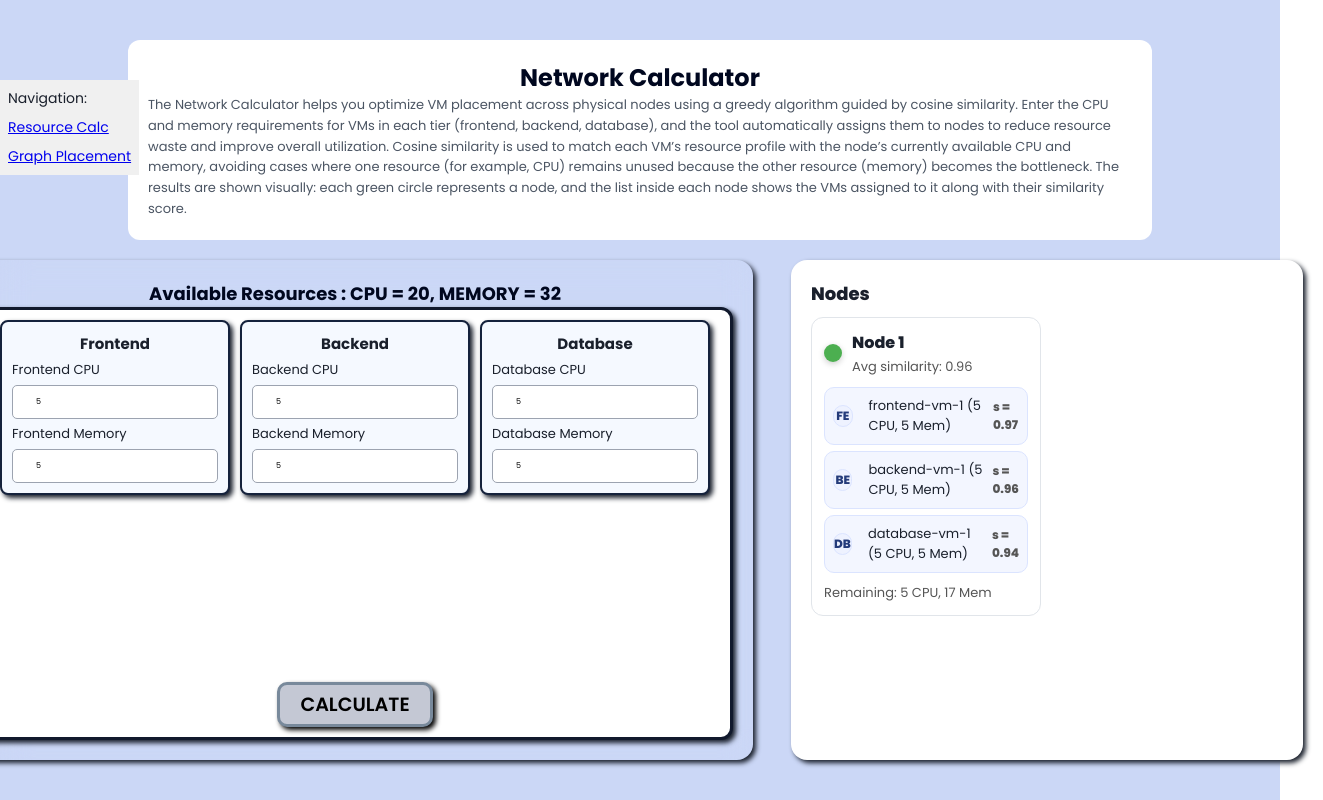
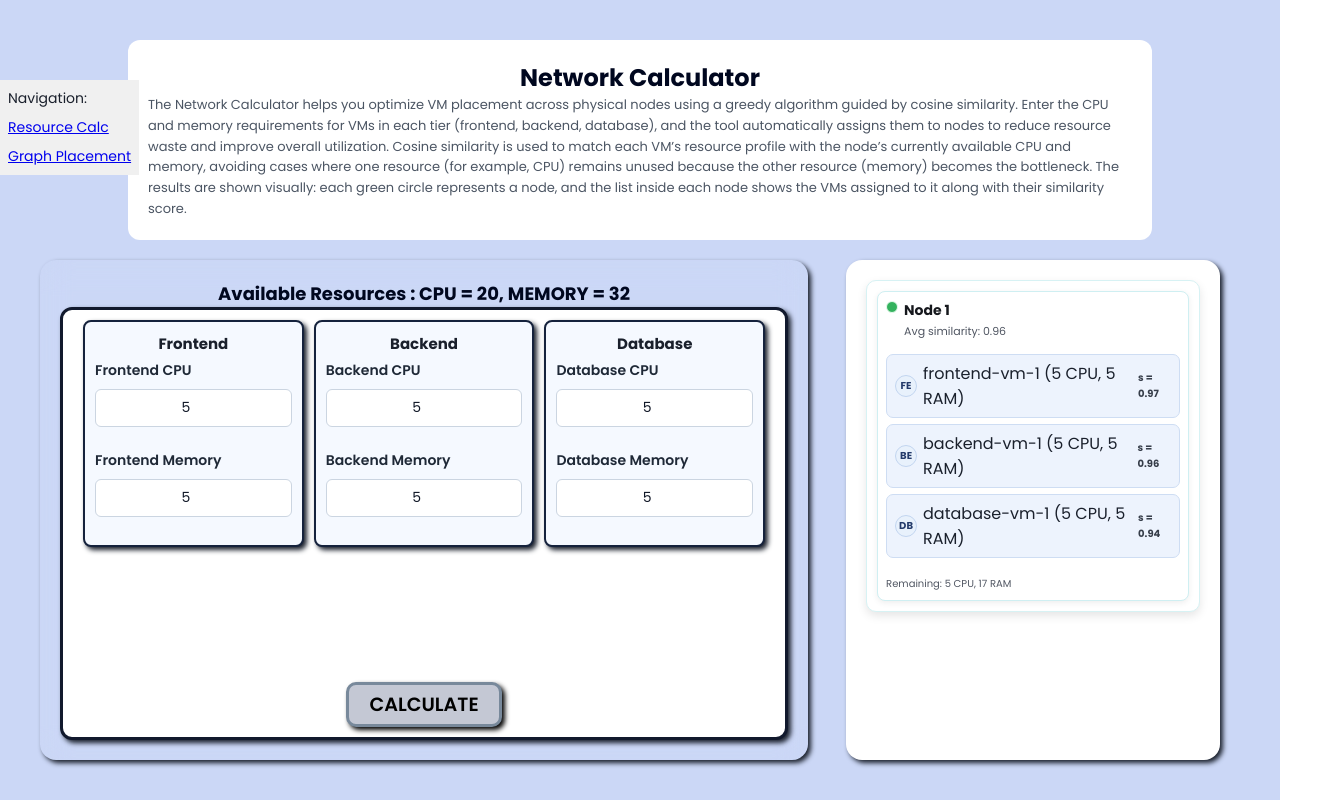
Before and after one commit to Black-Hawks-Codeworks/network-calculator, a React (Vite) app: page /resource-calc in a window 1280 px wide. Both pictures are taken after typing "5", "5", "5", "5", "5", "5" into the empty fields and a click on the button "CALCULATE". Shown: the whole page, 1323 px wide, since content can reach past the window. Built offline with nearby package versions, Linux system fonts and the light colour scheme.

Commit message:
prospathw na kanw kati mhn to dwsete shmasia

```diff
--- a/src/modules/graph-placement/graph-placement-page.jsx
+++ b/src/modules/graph-placement/graph-placement-page.jsx
@@ -3,7 +3,8 @@ import styles from './graph-placement-page.module.css';
 export default function GraphPlacementPage() {
   return (
     <div className={styles.page}>
-      <h1>Graph Placement Page</h1>
+      <h1>Graph Layout</h1>
+      <div className={styles.graphContainer}></div>
     </div>
   );
 }
--- a/src/modules/graph-placement/graph-placement-page.module.css
+++ b/src/modules/graph-placement/graph-placement-page.module.css
@@ -7,3 +7,10 @@
   align-items: center;
   gap: 20px;
 }
+.page .graphContainer {
+  width: 100%;
+  height: 600px;
+  background: white;
+  border-radius: 10px;
+  box-shadow: 0 4px 8px hsla(0, 0%, 0%, 0.1);
+}
--- a/src/modules/resource-calc/components/calculator-input.module.css
+++ b/src/modules/resource-calc/components/calculator-input.module.css
@@ -1,16 +1,44 @@
 .fieldRow {
   display: flex;
   flex-direction: column;
-  gap: 5px;
+  gap: 8px;
+  margin-bottom: 18px;
 }
 
 .fieldLabel {
-  font-size: 13px;
+  font-size: 14px;
+  font-weight: 600;
+  color: hsl(215, 28%, 17%);
 }
 
 .fieldInput {
-  padding: 10px 23px;
-  border-radius: 5px;
-  border: 1px solid hsl(218, 11%, 65%);
-  font-size: 8px;
+  width: 100%;
+  height: 38px;
+  padding: 8px 12px;
+
+  border: 1px solid hsl(213, 27%, 84%);
+  border-radius: 6px;
+  background: hsl(0, 0%, 100%);
+
+  font-size: 14px;
+  color: hsl(221, 39%, 11%);
+  box-sizing: border-box;
+
+  outline: none;
 }
+
+.fieldInput::placeholder {
+  color: hsl(218, 11%, 65%);
+  text-align: center;
+}
+
+/* Για να μείνει centered και όταν γράφει ο χρήστης*/
+.fieldInput {
+  text-align: center;
+}
+
+/* ωραίο focus */
+.fieldInput:focus {
+  border-color: hsl(212, 96%, 78%);
+  box-shadow: 0 0 0 3px hsla(212, 96%, 78%, 0.35);
+}
--- a/src/modules/resource-calc/components/placement-output.jsx
+++ b/src/modules/resource-calc/components/placement-output.jsx
@@ -1,73 +1,82 @@
 import styles from './placement-output.module.css';
 
+/* Φτιάχνει ωραίο κείμενο για ένα VM */
 function formatVm(vm) {
-  return `${vm.id} (${vm.cpu} CPU, ${vm.memory} Mem)`;
+  return `${vm.id} (${vm.cpu} CPU, ${vm.memory} RAM)`;
 }
 
-function tierLabel(tier) {
-  // metatrepei to tier string se mikro badge label
-  // giati: theloume na fenetai an ena VM einai FE/BE/DB mesa sto idio node
-  if (tier === 'frontend') return 'FE';
-  if (tier === 'backend') return 'BE';
-  if (tier === 'database') return 'DB';
+/* Μετατρέπει role σε μικρό badge */
+function roleLabel(role) {
+  switch (role) {
+    case 'frontend':
+      return 'FE';
+    case 'backend':
+      return 'BE';
+    case 'database':
+      return 'DB';
+    default:
       return 'VM';
   }
+}
 
-function TierSection(props) {
-  const { title, nodes } = props;
+/* Component που δείχνει τα nodes */
+function RoleNodes({ nodes }) {
+  if (nodes.length === 0) {
+    return <div className={styles.empty}>No nodes yet.</div>;
+  }
 
   return (
-    <div className={styles.tierSection}>
-      <h3 className={styles.tierTitle}>{title}</h3>
-
-      {nodes.length === 0 ? (
-        <div className={styles.empty}>No nodes yet.</div>
-      ) : (
     <div className={styles.nodesGrid}>
       {nodes.map((node) => (
         <div key={node.nodeId} className={styles.nodeCard}>
+
+          {/* Header του node */}
           <div className={styles.nodeHeader}>
             <div className={styles.nodeCircle} />
-                <div className={styles.nodeMeta}>
-                  <div className={styles.nodeTitle}>Node {node.nodeId}</div>
-                  <div className={styles.nodeSub}>Avg similarity: {node.similarity.toFixed(2)}</div>
+            <div className={styles.nodeInfo}>
+              <div className={styles.nodeTitle}>
+                Node {node.nodeId}
+              </div>
+              <div className={styles.nodeSub}>
+                Avg similarity: {node.similarity.toFixed(2)}
+              </div>
             </div>
           </div>
 
+          {/* Λίστα VMs */}
           <div className={styles.vmList}>
             {node.vms.map((vm) => (
               <div key={vm.id} className={styles.vmItem}>
-                    {/* badge FE/BE/DB */}
-                    <span className={styles.badge}>{tierLabel(vm.tier)}</span>
+                <span className={styles.badge}>
+                  {roleLabel(vm.role)}
+                </span>
 
-                    {/* text info */}
                 <span>{formatVm(vm)}</span>
-                    <span className={styles.vmSim}>s = {vm.placementSimilarity.toFixed(2)}</span>
+
+                <span className={styles.vmSim}>
+                  s = {vm.placementSimilarity.toFixed(2)} {/*Το s σημαίνει: similarity score */}
+                </span>
               </div>
             ))}
           </div>
 
+          {/* Υπόλοιποι πόροι */}
           <div className={styles.remaining}>
-                Remaining: {node.availableCpu} CPU, {node.availableMemory} Mem
+            Remaining: {node.availableCpu} CPU, {node.availableMemory} RAM
           </div>
         </div>
       ))}
     </div>
-      )}
-    </div>
   );
 }
 
-export default function PlacementOutput(props) {
-  const { placement } = props;
-
-  // to placement pleon exei shape: { nodes: [...] }
-  // an den exei akoma, vazw empty array gia na min crasharei
+/* Τελικό component που χρησιμοποιεί η εφαρμογή */
+export default function PlacementOutput({ placement }) {
   const nodes = placement.nodes || [];
 
   return (
     <div className={styles.wrapper}>
-      <TierSection title='Nodes' nodes={nodes} />
+      <RoleNodes nodes={nodes} />
     </div>
   );
 }
--- a/src/modules/resource-calc/components/placement-output.module.css
+++ b/src/modules/resource-calc/components/placement-output.module.css
@@ -1,106 +1,112 @@
 .wrapper {
-  display: grid;
-  gap: 18px;
-}
-
-.tierSection {
-  display: grid;
-  gap: 10px;
-}
-
-.tierTitle {
-  margin: 0;
-  font-size: 18px;
-  font-weight: 800;
-}
-
-.empty {
-  color: #666;
-  font-size: 14px;
+  background: hsl(0, 0%, 100%);
+  border: 1px solid hsl(184, 56%, 90%);
+  border-radius: 10px;
+  padding: 10px;
+  box-shadow: 0 4px 10px hsla(0, 0%, 0%, 0.10);
 }
 
 .nodesGrid {
   display: grid;
-  grid-template-columns: repeat(2, minmax(220px, 1fr));
-  gap: 12px;
+  grid-template-columns: 1fr;
+  gap: 8px;
 }
 
 .nodeCard {
-  border: 1px solid #e1e5ea;
-  border-radius: 12px;
-  padding: 12px;
-  background: #fff;
+  background: hsl(0, 0%, 100%);
+  border: 1px solid hsl(184, 56%, 88%);
+  border-radius: 8px;
+  padding: 8px;
+  box-shadow: 0 2px 6px hsla(0, 0%, 0%, 0.07);
+  display: flex;
+  flex-direction: column;
+  gap: 0.5rem;
 }
 
 .nodeHeader {
   display: flex;
-  align-items: center;
-  gap: 10px;
-  margin-bottom: 10px;
+  align-items: flex-start;
+  gap: 6px;
+  margin-bottom: 6px;
 }
 
 .nodeCircle {
-  width: 18px;
-  height: 18px;
+  width: 12px;
+  height: 12px;
   border-radius: 999px;
-  background: #4caf50;
-  box-shadow: 0 2px 6px rgba(0, 0, 0, 0.2);
+  background: hsl(140, 55%, 45%);
+  border: 1px solid hsl(140, 70%, 94%);
+  flex: 0 0 auto;
+  margin-top: 1px;
 }
 
-.nodeMeta {
-  display: grid;
+.nodeInfo {
+  display: flex;
+  flex-direction: column;
   gap: 2px;
 }
 
 .nodeTitle {
-  font-weight: 900;
+  font-size: 14px;
+  font-weight: 700;
+  color: hsl(220, 15%, 10%);
 }
 
 .nodeSub {
-  font-size: 13px;
-  color: #555;
+  font-size: 11px;
+  color: hsl(220, 10%, 35%);
 }
 
 .vmList {
-  display: grid;
+  display: flex;
+  flex-direction: column;
   gap: 6px;
-  margin-bottom: 10px;
+  margin-bottom: 6px;
 }
 
 .vmItem {
   display: flex;
   align-items: center;
-  gap: 8px;
-  background: #f3f6ff;
-  border: 1px solid #dbe4ff;
-  border-radius: 10px;
-  padding: 8px;
-  font-size: 13px;
-}
-
-.remaining {
-  font-size: 13px;
-  color: #555;
-}
-
-.vmSim {
-  margin-left: auto;
-  font-size: 12px;
-  font-weight: 800;
-  color: #555;
+  gap: 6px;
+  background: hsl(215, 80%, 96%);
+  border: 1px solid hsl(215, 60%, 88%);
+  border-radius: 7px;
+  padding: 6px 8px;
 }
 
 .badge {
   display: inline-flex;
   align-items: center;
   justify-content: center;
-  width: 32px;
+  width: 22px;
   height: 22px;
-  margin-right: 8px;
   border-radius: 999px;
-  background: #eef2ff;
-  border: 1px solid #dbe4ff;
-  font-size: 12px;
-  font-weight: 900;
-  color: #243b7a;
+  background: hsl(215, 80%, 95%);
+  border: 1px solid hsl(215, 60%, 85%);
+  color: hsl(220, 50%, 28%);
+  font-size: 10px;
+  font-weight: 700;
+  flex: 0 0 auto;
 }
+
+.vmSim {
+  margin-left: auto;
+  font-weight: 700;
+  color: hsl(220, 15%, 25%);
+  font-size: 10px;
+}
+
+.remaining {
+  margin-top: 4px;
+  font-size: 10px;
+  color: hsl(220, 10%, 35%);
+}
+
+.empty {
+  color: hsl(220, 10%, 35%);
+  font-size: 11px;
+  padding: 6px;
+  background: hsl(190, 80%, 98%);
+  border: 1px dashed hsl(184, 56%, 85%);
+  border-radius: 7px;
+}
--- a/src/modules/resource-calc/hooks/use-resource-calc.js
+++ b/src/modules/resource-calc/hooks/use-resource-calc.js
@@ -41,7 +41,7 @@ export default function useResourceCalc() {
     const frontendVms = [
       {
         id: 'frontend-vm-1',
-        tier: 'frontend', // gia output badge FE
+        role: 'frontend', // gia output badge FE
         cpu: requiredResources.frontendCpu,
         memory: requiredResources.frontendMemory,
       },
@@ -49,7 +49,7 @@ export default function useResourceCalc() {
     const backendVms = [
       {
         id: 'backend-vm-1',
-        tier: 'backend', // gia output badge BE
+        role: 'backend', // gia output badge BE
         cpu: requiredResources.backendCpu,
         memory: requiredResources.backendMemory,
       },
@@ -57,7 +57,7 @@ export default function useResourceCalc() {
     const databaseVms = [
       {
         id: 'database-vm-1',
-        tier: 'database', // gia output badge DB
+        role: 'database', // gia output badge DB
         cpu: requiredResources.dbCpu,
         memory: requiredResources.dbMemory,
       },
```
Lines whose indentation alone changed are shown as unchanged.
